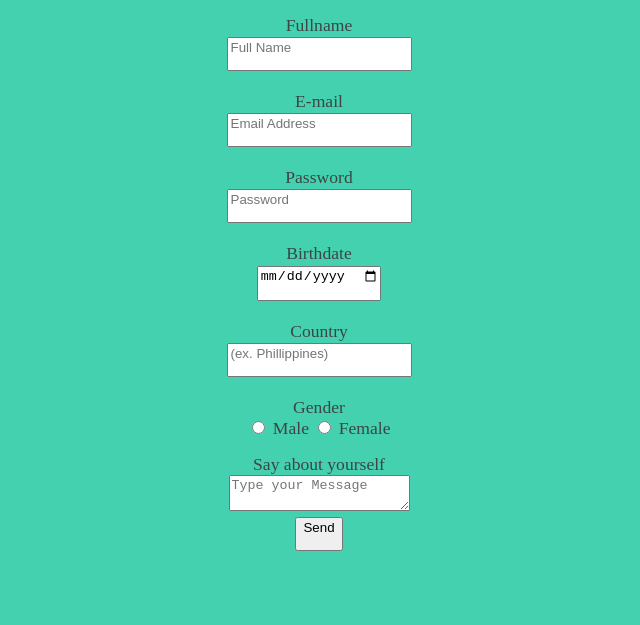
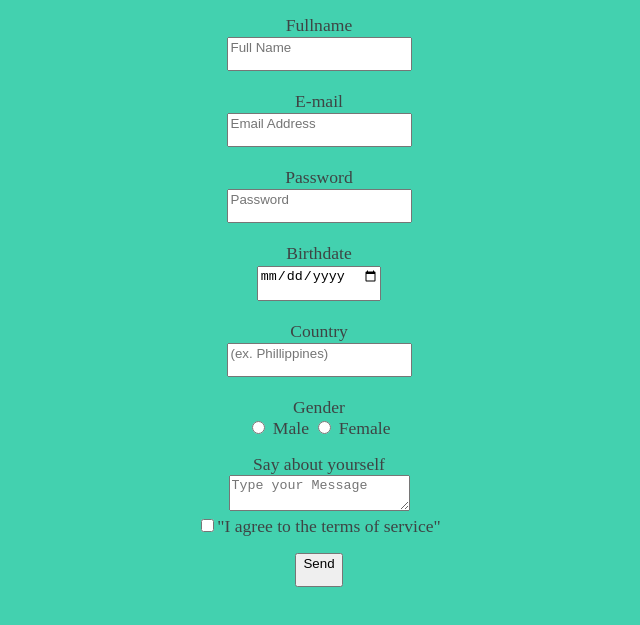
Before and after one commit to KerlarkDgrayman/UXForm, a plain HTML site: page index.html in a window 1280 px wide. Shown: the part 83-708 px from the top of the page, without its empty margins (321-961 px from the left). Drawn offline with Linux system fonts and the light colour scheme.

Commit message:
Additional Edit(2)

```diff
--- a/index.html
+++ b/index.html
@@ -18,6 +18,7 @@
 				Gender <br> <input type = "radio" name= "gender" value="male"> Male
 	  			<input type = "radio" name= "gender" value="female"> Female<br>
 	  			Say about yourself <br> <textarea name = "field3" placeholder = "Type your Message"></textarea><br>
+	  			<input type="checkbox" name="checkbox" value="Anything">"I agree to the terms of service"<br>
 	  			<input type="submit" id = "sub" value ="Send" />
 			</form>
 		</div>
```
